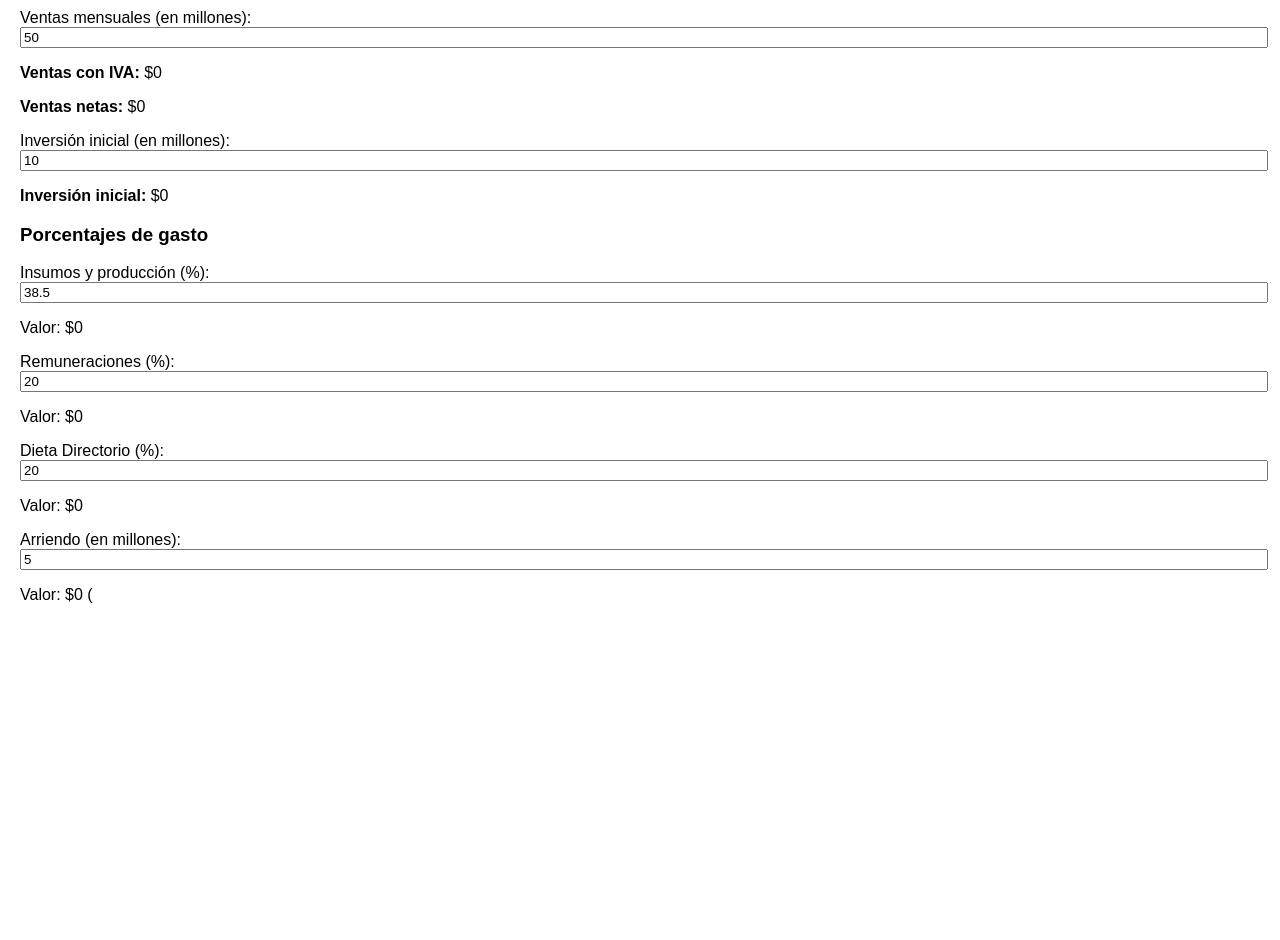
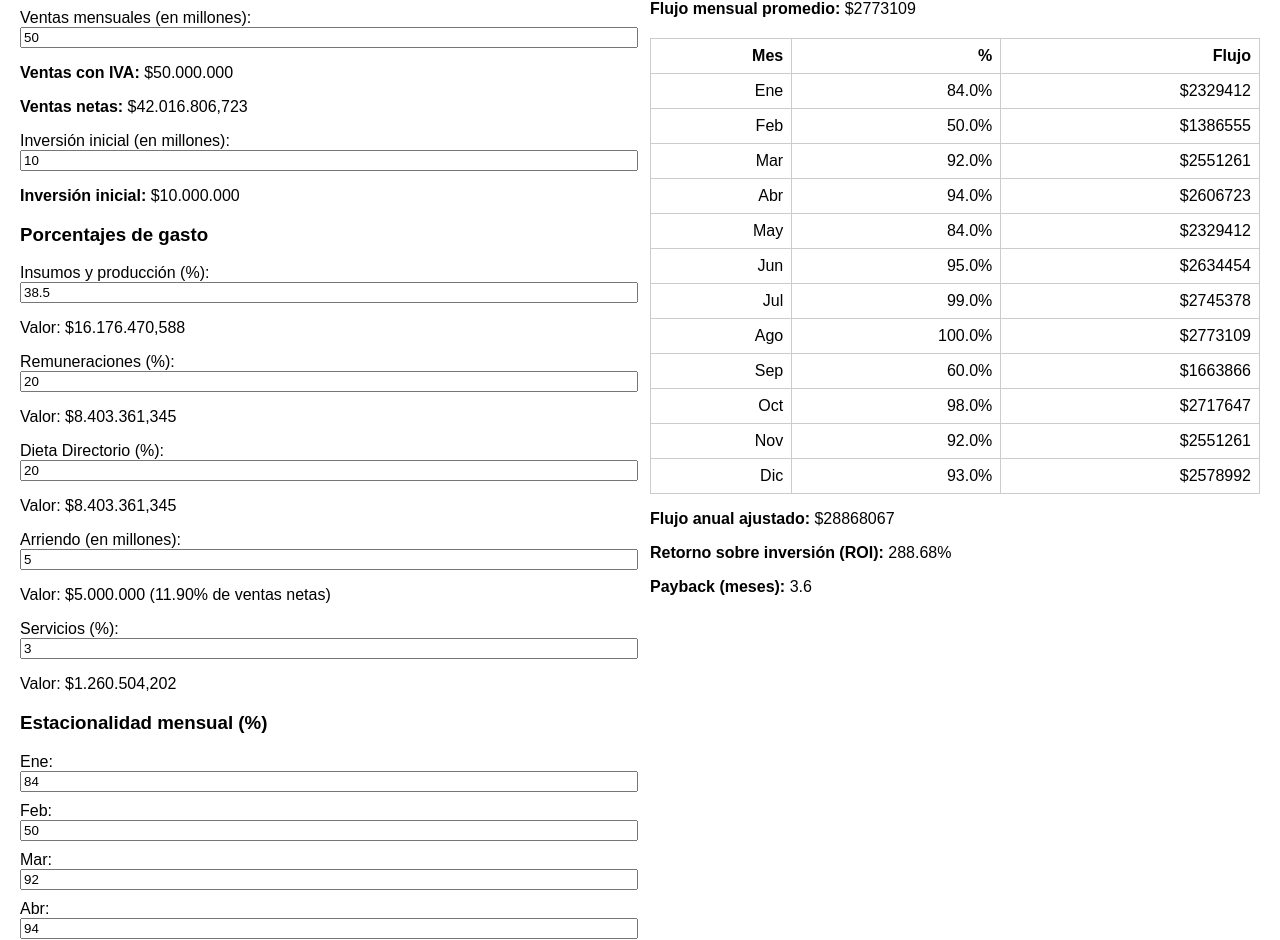
Before and after one commit to mstrubee/Evaluador_Integrado, a plain HTML site: page index.html in a window 1280 px wide. Shown: the part 79-1019 px from the top of the page. Before the commit the page ends 800 px from the top, so only its background shows below. Drawn offline with Linux system fonts and the light colour scheme.

Commit message:
index.html

```diff
--- a/index.html
+++ b/index.html
@@ -62,4 +62,103 @@
   <p>Valor: $<span id="gastoDieta">0</span></p>
 
   <label>Arriendo (en millones): <input type="number" id="arriendoFijo" value="5"></label>
-  <p>Valor: $<span id="gastoArriendo">0</span> (<span id="porcArriendo
+  <p>Valor: $<span id="gastoArriendo">0</span> (<span id="porcArriendo">0</span>% de ventas netas)</p>
+
+  <label>Servicios (%): <input type="number" id="servicios" value="3"></label>
+  <p>Valor: $<span id="gastoServicios">0</span></p>
+
+  <h3>Estacionalidad mensual (%)</h3>
+  <div id="meses"></div>
+</div>
+
+<div class="col">
+  <h3>Resultados</h3>
+  <div id="resultados"></div>
+</div>
+
+<script>
+const mesesNombres = ["Ene", "Feb", "Mar", "Abr", "May", "Jun", "Jul", "Ago", "Sep", "Oct", "Nov", "Dic"];
+const estacionalidad = [84, 50, 92, 94, 84, 95, 99, 100, 60, 98, 92, 93];
+let mesesDiv = document.getElementById("meses");
+
+mesesNombres.forEach((mes, i) => {
+  let input = document.createElement("input");
+  input.type = "number";
+  input.id = "mes" + i;
+  input.value = estacionalidad[i];
+  input.style.marginRight = "10px";
+  input.addEventListener("input", calcular);
+  mesesDiv.appendChild(document.createTextNode(mes + ": "));
+  mesesDiv.appendChild(input);
+});
+
+["ventasBase", "inversion", "insumos", "remuneraciones", "dieta", "arriendoFijo", "servicios"].forEach(id =>
+  document.getElementById(id).addEventListener("input", calcular)
+);
+
+function formatear(valor) {
+  return valor.toLocaleString('es-CL');
+}
+
+function calcular() {
+  const millonesVentas = parseFloat(document.getElementById("ventasBase").value) || 0;
+  const ventasIVA = millonesVentas * 1_000_000;
+  const millonesInversion = parseFloat(document.getElementById("inversion").value) || 0;
+  const inversion = millonesInversion * 1_000_000;
+  const neto = ventasIVA / 1.19;
+
+  document.getElementById("ventasIVA").textContent = formatear(ventasIVA);
+  document.getElementById("netoMostrar").textContent = formatear(neto);
+  document.getElementById("inversionMonto").textContent = formatear(inversion);
+
+  const p_insumos = parseFloat(document.getElementById("insumos").value) / 100;
+  const p_rem = parseFloat(document.getElementById("remuneraciones").value) / 100;
+  const p_dieta = parseFloat(document.getElementById("dieta").value) / 100;
+  const p_serv = parseFloat(document.getElementById("servicios").value) / 100;
+
+  const g_insumos = neto * p_insumos;
+  const g_rem = neto * p_rem;
+  const g_dieta = neto * p_dieta;
+  const g_serv = neto * p_serv;
+
+  const millonesArriendo = parseFloat(document.getElementById("arriendoFijo").value) || 0;
+  const g_arriendo = millonesArriendo * 1_000_000;
+  const porc_arriendo = (g_arriendo / neto) * 100;
+
+  document.getElementById("gastoInsumos").textContent = formatear(g_insumos);
+  document.getElementById("gastoRem").textContent = formatear(g_rem);
+  document.getElementById("gastoDieta").textContent = formatear(g_dieta);
+  document.getElementById("gastoServicios").textContent = formatear(g_serv);
+  document.getElementById("gastoArriendo").textContent = formatear(g_arriendo);
+  document.getElementById("porcArriendo").textContent = porc_arriendo.toFixed(2);
+
+  const gastos = g_insumos + g_rem + g_dieta + g_arriendo + g_serv;
+  const flujoMensual = neto - gastos;
+
+  let totalAnual = 0;
+  let tabla = `<table><tr><th>Mes</th><th>%</th><th>Flujo</th></tr>`;
+  for (let i = 0; i < 12; i++) {
+    let est = parseFloat(document.getElementById("mes" + i).value) / 100;
+    let flujoMes = flujoMensual * est;
+    totalAnual += flujoMes;
+    tabla += `<tr><td>${mesesNombres[i]}</td><td>${(est*100).toFixed(1)}%</td><td>$${formatear(flujoMes.toFixed(0))}</td></tr>`;
+  }
+  tabla += "</table>";
+
+  const ROI = (totalAnual / inversion) * 100;
+  const paybackMeses = inversion / flujoMensual;
+
+  document.getElementById("resultados").innerHTML = `
+    <p><strong>Flujo mensual promedio:</strong> $${formatear(flujoMensual.toFixed(0))}</p>
+    ${tabla}
+    <p><strong>Flujo anual ajustado:</strong> $${formatear(totalAnual.toFixed(0))}</p>
+    <p><strong>Retorno sobre inversión (ROI):</strong> ${ROI.toFixed(2)}%</p>
+    <p><strong>Payback (meses):</strong> ${paybackMeses.toFixed(1)}</p>
+  `;
+}
+
+window.addEventListener("DOMContentLoaded", calcular);
+</script>
+
+</body>
+</html>
```
